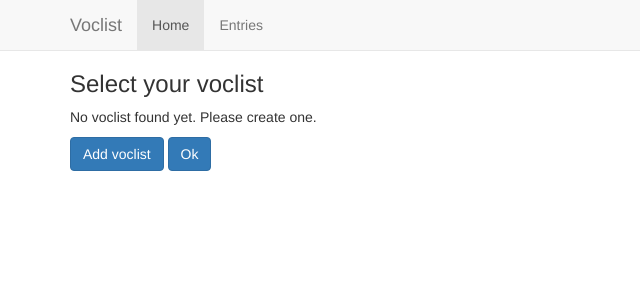
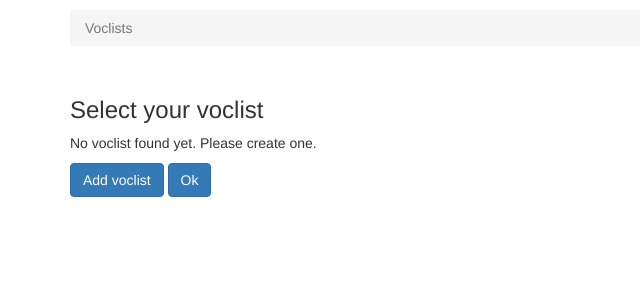
Before and after one commit to BasileVu/voclist, a Flask app: page / in a window 1280 px wide. Shown: the top 300 px of the page, without its empty margins (0-640 px from the left). Run offline with Flask 2, Linux system fonts and the light colour scheme; data that the repository does not hold is empty; some libraries are stand-ins or nearby versions.

Commit message:
Using breadcrumbs

```diff
--- /dev/null
+++ b/voclist/static/css/base.css
@@ -0,0 +1,7 @@
+.breadcrumb {
+    margin-top: 10px;
+}
+
+#content {
+    margin-top: 51px;
+}
--- a/voclist/static/css/navbar.css
+++ /dev/null
@@ -1,3 +0,0 @@
-#content {
-    margin-top: 51px;
-}
--- a/voclist/templates/base.html
+++ b/voclist/templates/base.html
@@ -5,26 +5,18 @@
     <title>Voc list</title>
 
     <link href="/static/css/bootstrap.min.css" rel="stylesheet">
-    <link href="/static/css/navbar.css" rel="stylesheet">
+    <link href="/static/css/base.css" rel="stylesheet">
     {% block headers %}{% endblock %}
 </head>
 <body>
-    <nav class="navbar navbar-default navbar-fixed-top">
-        <div class="container">
-            <div class="navbar-header">
-                <a class="navbar-brand" href="/">Voclist</a>
-            </div>
-            <div id="navbar" class="navbar-collapse collapse">
-                <ul class="nav navbar-nav">
-                    <li class="active"><a href="/">Home</a></li>
-                    <li><a href="/entries/">Entries</a></li>
-                </ul>
-            </div>
+    <div class="container">
+        <ol class="breadcrumb">
+            {% block breadcrumb %}{% endblock %}
+        </ol>
+
+        <div id="content">
+            {% block content %}{% endblock %}
         </div>
-    </nav>
-
-    <div id="content">
-        {% block content %}{% endblock %}
     </div>
 
     <script type="text/javascript" src="/static/js/jquery.min.js"></script>
--- a/voclist/templates/index.html
+++ b/voclist/templates/index.html
@@ -8,8 +8,11 @@
     <script type="text/javascript" src="/static/js/index.js"></script>
 {% endblock %}
 
+{% block breadcrumb %}
+    <li class="active">Voclists</li>
+{% endblock %}
+
 {% block content %}
-    <div class="container">
     <h3>Select your voclist</h3>
     {% if voclists %}
         <select id="voclist-selection" class="form-control">
@@ -25,7 +28,6 @@
     <div id="buttons">
         <button type="button" class="btn btn-primary" data-toggle="modal" data-target="#add-voclist-modal">Add voclist</button>
         <button type="button" id="voclist-ok-button" class="btn btn-primary">Ok</button>
-        </div>
     </div>
 
     <!-- Modal to add entries -->
```
Also changed, not shown: voclist/templates/voclist.html (+5 -2 lines). Lines whose indentation alone changed are shown as unchanged.
